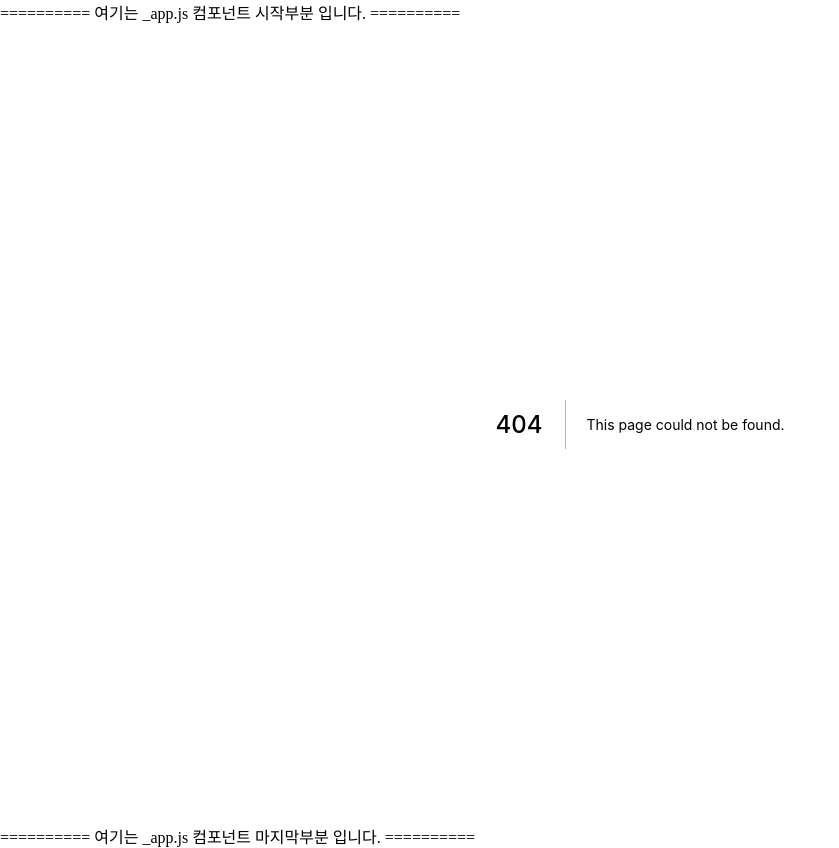
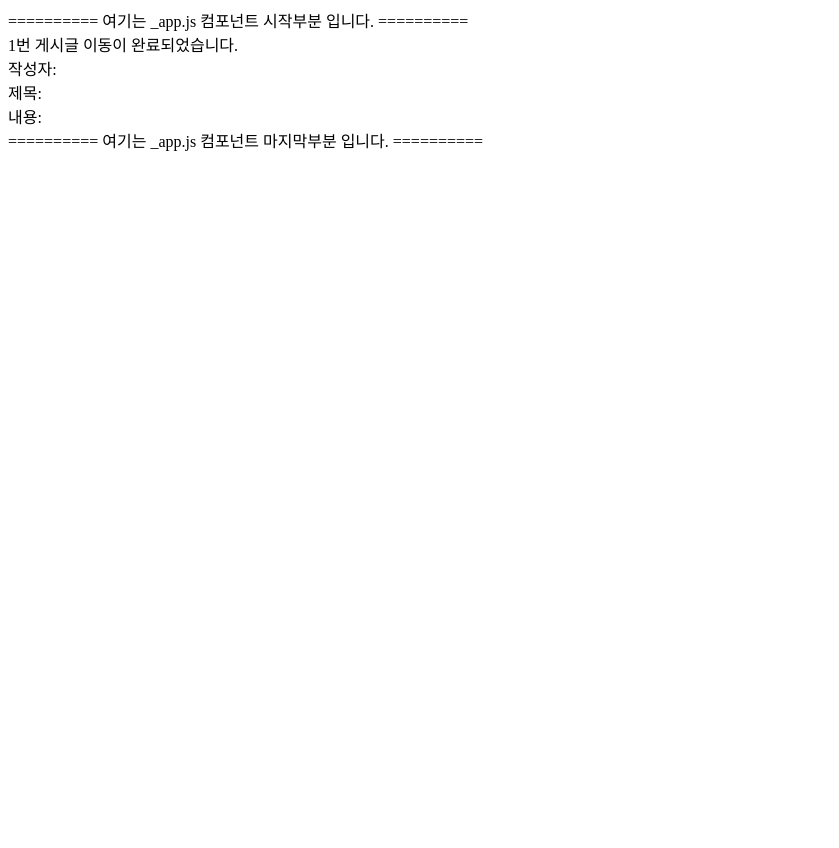
Before and after one commit to Seongju38/CodeCamp, a Next.js app in the folder FRONTEND/class/: page /section05/05-05-dynamic-routing-board-mutation-moved/1 in a window 1280 px wide. Before the commit this address had no page. Shown: the whole page, without its empty margins (0-839 px from the left). After the commit the page ends 800 px from the top, so only its background shows below. Built offline with nearby package versions, Linux system fonts and the light colour scheme; no server answers.

Commit message:
섹션 8 | dynamic-routing-board-mutation

```diff
--- /dev/null
+++ b/FRONTEND/class/pages/section05/05-05-dynamic-routing-board-mutation-moved/[number]/index.js
@@ -0,0 +1,33 @@
+import { useQuery, gql } from "@apollo/client";
+import { useRouter } from "next/router";
+
+const FETCH_BOARD = gql`
+  query fetchBoard($number: Int){
+    fetchBoard(number: $number) {
+      number
+      writer
+      title
+      contents
+    }
+  }
+`;
+
+export default function StaticRoutingMovedPage() {
+  const router = useRouter();
+  console.log(router);
+
+  const { data } = useQuery(FETCH_BOARD, {
+    variables: { number: Number(router.query.number) }
+  });
+
+  console.log(data);
+
+  return (
+    <div>
+      <div>{router.query.number}번 게시글 이동이 완료되었습니다.</div>
+      <div>작성자: {data?.fetchBoard?.writer}</div>
+      <div>제목: {data?.fetchBoard?.title}</div>
+      <div>내용: {data?.fetchBoard?.contents}</div>
+    </div>
+  );
+}
```
Also changed, not shown: FRONTEND/class/pages/section05/05-05-dynamic-routing-board-mutation/index.js (added, +44 -0 lines).
